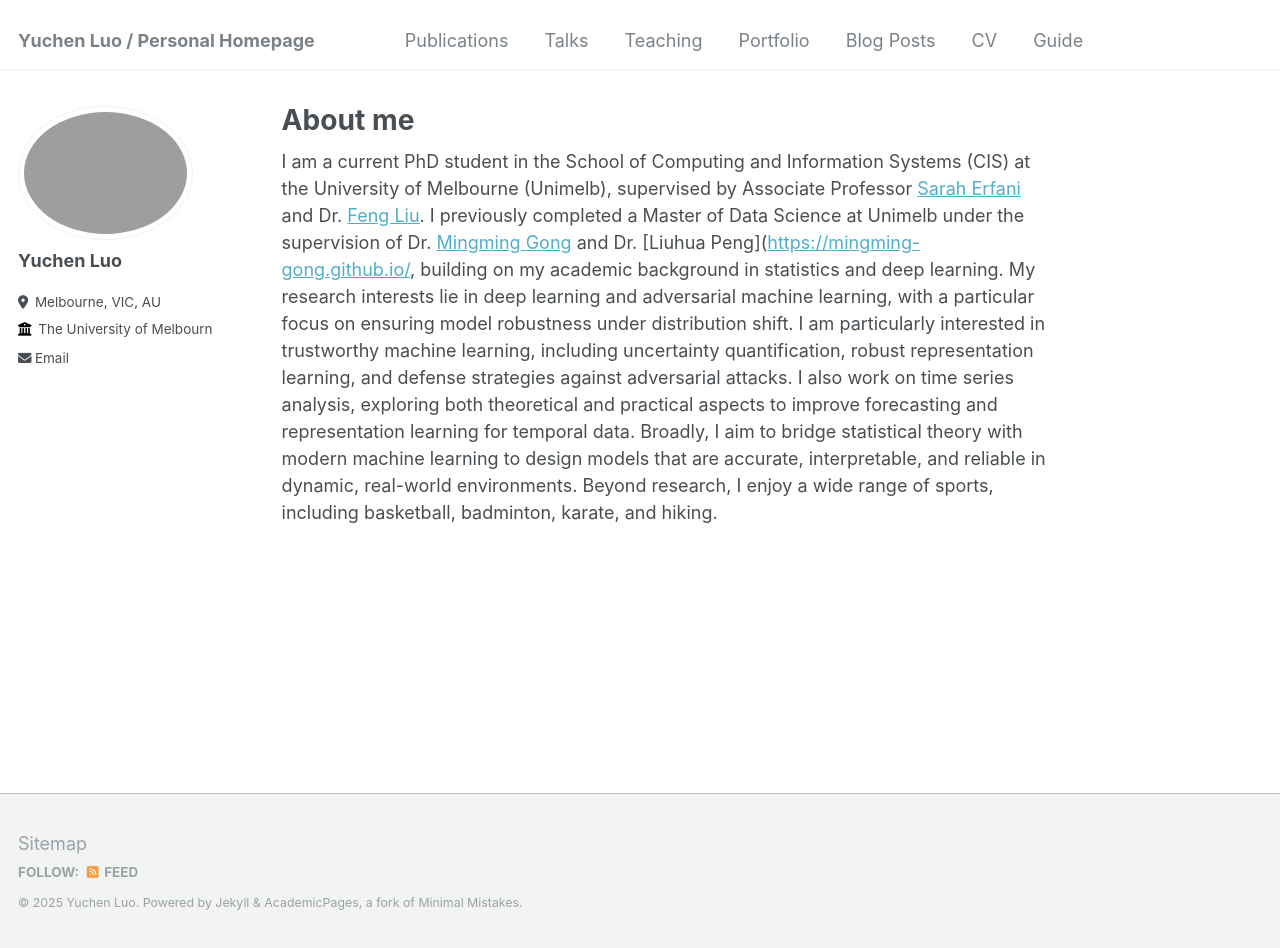
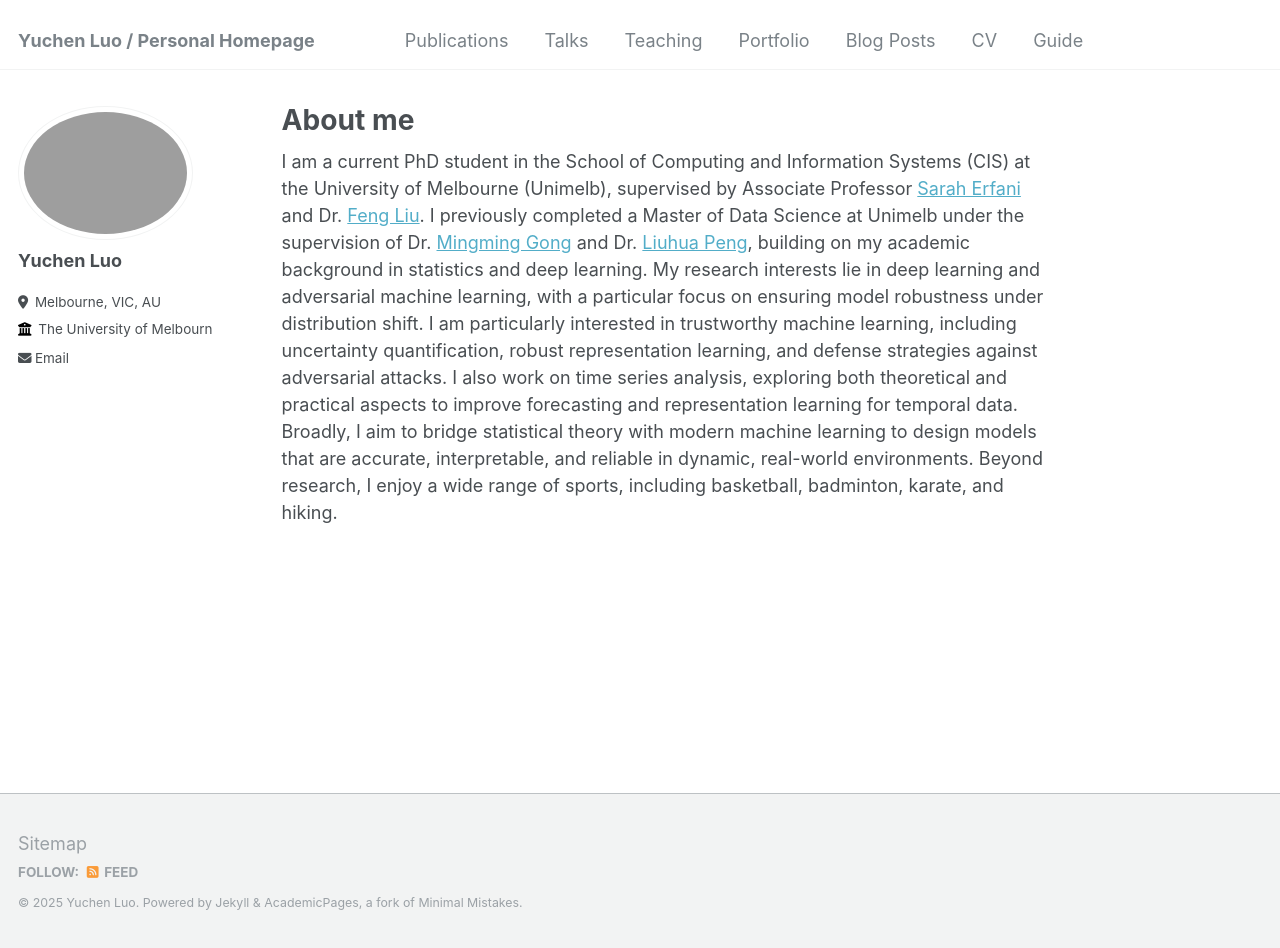
Before and after one commit to BlodyH/blodyh.github.io, a Jekyll site: the page built from _pages/about.md, in a window 1280 px wide and 948 px high. Built offline with Jekyll 4.4.1, drawn with Linux system fonts in a browser that asks for light colours; some of the changed lines change nothing that is shown.

Commit message:
Fix formatting in about.md content

```diff
--- a/_pages/about.md
+++ b/_pages/about.md
@@ -8,4 +8,4 @@
   - /about.html
 ---
 
-I am a current PhD student in the School of Computing and Information Systems (CIS) at the University of Melbourne (Unimelb), supervised by Associate Professor [Sarah Erfani](https://people.eng.unimelb.edu.au/smonazam/) and Dr. [Feng Liu](https://fengliu90.github.io/). I previously completed a Master of Data Science at Unimelb under the supervision of Dr. [Mingming Gong](https://mingming-gong.github.io/) and Dr. [Liuhua Peng]([https://mingming-gong.github.io/](https://sites.google.com/view/liuhua-peng), building on my academic background in statistics and deep learning. My research interests lie in deep learning and adversarial machine learning, with a particular focus on ensuring model robustness under distribution shift. I am particularly interested in trustworthy machine learning, including uncertainty quantification, robust representation learning, and defense strategies against adversarial attacks. I also work on time series analysis, exploring both theoretical and practical aspects to improve forecasting and representation learning for temporal data. Broadly, I aim to bridge statistical theory with modern machine learning to design models that are accurate, interpretable, and reliable in dynamic, real-world environments. Beyond research, I enjoy a wide range of sports, including basketball, badminton, karate, and hiking.
+I am a current PhD student in the School of Computing and Information Systems (CIS) at the University of Melbourne (Unimelb), supervised by Associate Professor [Sarah Erfani](https://people.eng.unimelb.edu.au/smonazam/) and Dr. [Feng Liu](https://fengliu90.github.io/). I previously completed a Master of Data Science at Unimelb under the supervision of Dr. [Mingming Gong](https://mingming-gong.github.io/) and Dr. [Liuhua Peng](https://sites.google.com/view/liuhua-peng), building on my academic background in statistics and deep learning. My research interests lie in deep learning and adversarial machine learning, with a particular focus on ensuring model robustness under distribution shift. I am particularly interested in trustworthy machine learning, including uncertainty quantification, robust representation learning, and defense strategies against adversarial attacks. I also work on time series analysis, exploring both theoretical and practical aspects to improve forecasting and representation learning for temporal data. Broadly, I aim to bridge statistical theory with modern machine learning to design models that are accurate, interpretable, and reliable in dynamic, real-world environments. Beyond research, I enjoy a wide range of sports, including basketball, badminton, karate, and hiking.
```
